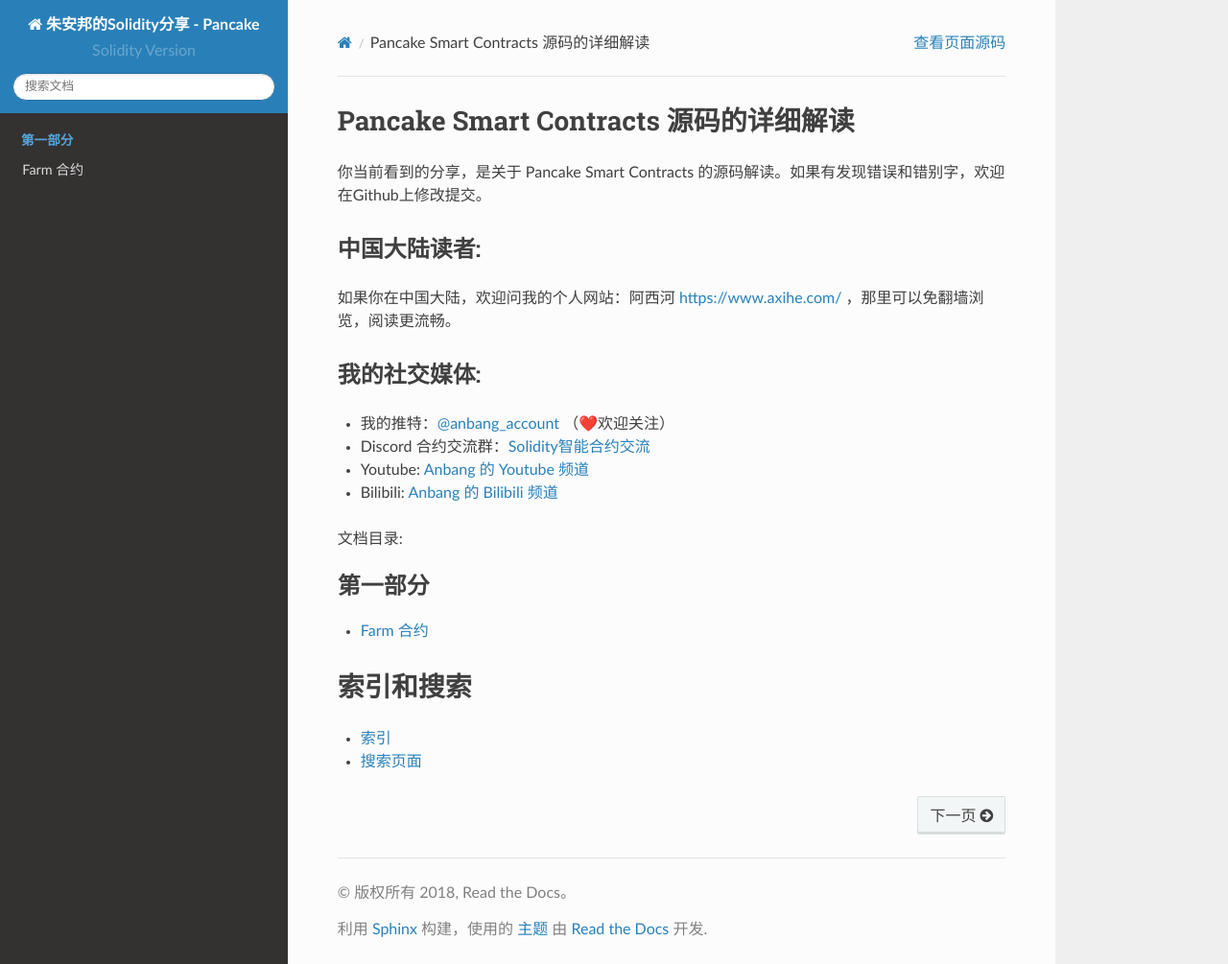
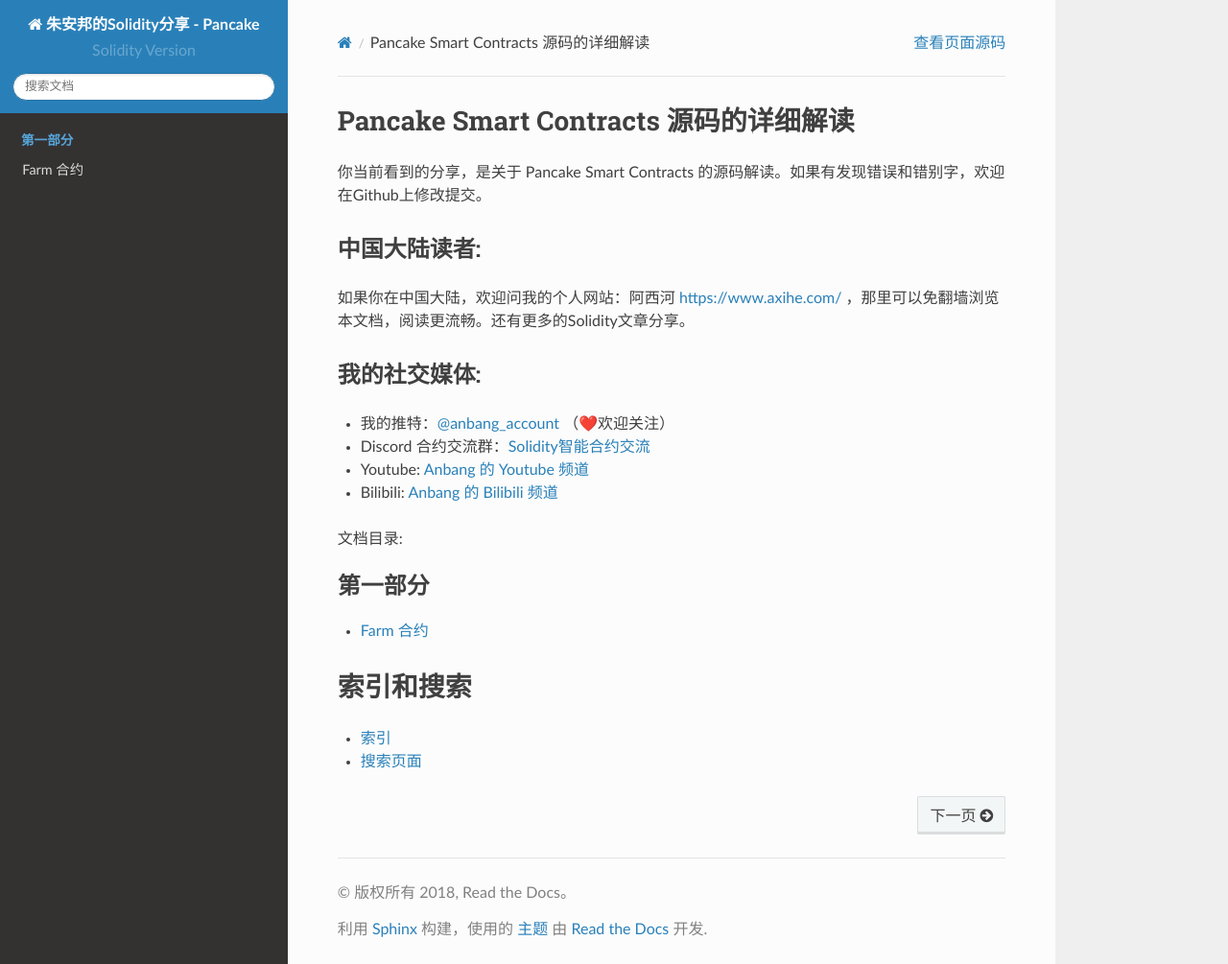
Before and after one commit to anbang/pancake-smart-contracts, a Sphinx documentation site: the page built from docs/index.rst, in a window 1280 px wide and 1005 px high. Shown: the whole window at 96% size. Built offline with Sphinx 7.4.7 and the Read the Docs theme 2.0.0, drawn with Linux system fonts in a browser that asks for light colours.

Commit message:
change des

```diff
--- a/docs/index.rst
+++ b/docs/index.rst
@@ -6,7 +6,7 @@
 中国大陆读者:
 ------------
 
-如果你在中国大陆，欢迎问我的个人网站：阿西河 https://www.axihe.com/ ，那里可以免翻墙浏览，阅读更流畅。
+如果你在中国大陆，欢迎问我的个人网站：阿西河 https://www.axihe.com/ ，那里可以免翻墙浏览本文档，阅读更流畅。还有更多的Solidity文章分享。
 
 我的社交媒体:
 ------------
```
